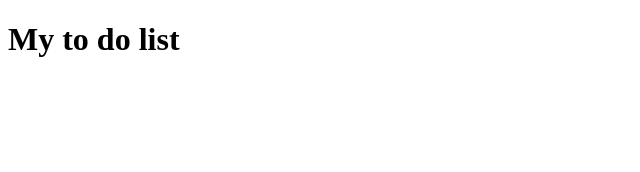
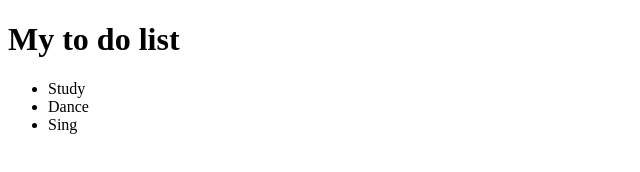
Before and after one commit to joanita-51/Todo-list, a plain HTML site: page index.html in a window 1280 px wide. Shown: the whole page, without its empty margins (0-640 px from the left). Drawn offline with Linux system fonts and the light colour scheme.

Commit message:
My monday plan

```diff
--- a/index.html
+++ b/index.html
@@ -7,5 +7,11 @@
 </head>
 <body>
     <h1>My to do list</h1>
+    <ul>
+        <li>Study</li>
+        <li>Dance</li>
+        <li>Sing</li>
+    </ul>
+
 </body>
 </html>
```
